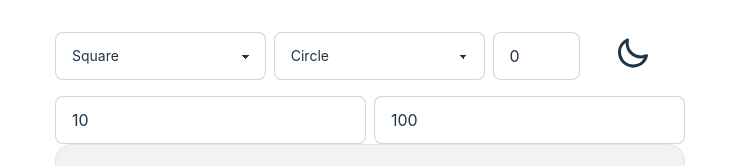
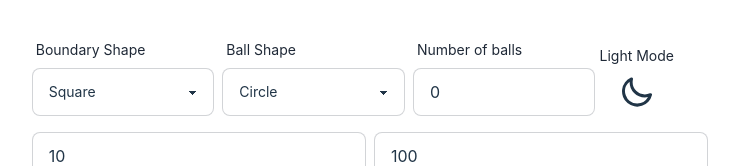
Before and after one commit to AlexanderBeck0/bounce-simulator, a React (Vite) app: page / in a window 1280 px wide. Shown: the top 166 px of the page, without its empty margins (270-1009 px from the left). Built offline with nearby package versions, Linux system fonts and the light colour scheme.

Commit message:
Made theme toggle work (NOTE: Themes properly set up yet)

```diff
--- a/src/App.tsx
+++ b/src/App.tsx
@@ -24,6 +24,7 @@ export default function App() {
 
 	useEffect(() => {
 		localStorage.setItem('isDarkMode', JSON.stringify(isDarkMode));
+		document.querySelector("html")?.setAttribute('data-theme', isDarkMode ? 'dim' : 'light');
 	}, [isDarkMode]);
 
 
@@ -43,7 +44,8 @@ export default function App() {
 				currentBoundarySize={currentBoundarySize}
 				isDarkMode={isDarkMode}
 			/>
-			<P5Canvas shape={currentShape}
+			<P5Canvas
+				shape={currentShape}
 				ballShape={currentBallShape}
 				ballCount={currentBallCount}
 				ballSize={currentBallSize}
--- a/src/components/OptionsUI.tsx
+++ b/src/components/OptionsUI.tsx
@@ -32,40 +32,60 @@ export default function OptionsUI(props: OptionsUIProps): JSX.Element {
         console.log(`Checkbox at index ${index} is now ${checked ? 'checked' : 'unchecked'}`);
     }
 
+    /**
+     * TODO: ###############
+     * Properly set up themes
+     */
     // TODO: Disable autofill
     return (
         <div>
             <div className="flex flex-col">
                 <div className="flex flex-nowrap items-center mb-4">
-                    <div className="flex flex-1 space-x-2 basis-10/12">
-                        <select className="select select-bordered flex-1 w-1/3"
+                    <div className="flex space-x-2 basis-5/6">
+                        <div className="flex flex-col flex-1 basis-1/3">
+                            <div className="label">
+                                <span className="label-text">Boundary Shape</span>
+                            </div>
+                            <select className="select select-bordered"
                                 onChange={(val) => props.changeShape(val.currentTarget.value)}
-                            value={props.currentShape}
-                        >
+                                value={props.currentShape}>
                                 <option disabled>Boundary Shape</option>
                                 {props.shapes.map((shape, index) => {
                                     return <option key={index} value={shape as Shape}>{shape}</option>
                                 })}
                             </select>
+                        </div>
+                        <div className="flex flex-col flex-1 basis-1/3">
+                            <div className="label">
+                                <span className="label-text">Ball Shape</span>
+                            </div>
                             <select
-                            className="select select-bordered flex flex-1 w-1/3"
+                                className="select select-bordered"
                                 onChange={(val) => props.changeBallShape(val.currentTarget.value)}
-                            value={props.currentBallShape}
-                        >
+                                value={props.currentBallShape}>
                                 <option disabled>Ball Shape</option>
                                 {props.shapes.map((shape, index) => {
                                     return <option key={index} value={shape as Shape}>{shape}</option>
                                 })}
                             </select>
+                        </div>
+                        <div className="flex flex-col flex-1 basis-1/3">
+                            <div className="label">
+                                <span className="label-text">Number of balls</span>
+                            </div>
                             <input type="number" placeholder="Number of balls"
-                            className="input input-bordered flex flex-initial w-1/6"
+                                className="input input-bordered w-full"
                                 value={props.currentBallCount} min={0}
                                 onChange={(val) => {
                                     forceMinimumOfZero(val);
                                     props.changeBallCount(val.currentTarget.valueAsNumber)
                                 }} />
                         </div>
-                    <div className="flex-initial basis-2/12 w-1/5">
+                    </div>
+                    <div className="flex flex-col flex-initial basis-1/6 max-w-fit">
+                        <div className="label">
+                            <span className="label-text">{props.isDarkMode ? 'Dark' : 'Light'} Mode</span>
+                        </div>
                         <label className="swap swap-rotate">
                             <input type="checkbox" onChange={() => props.setIsDarkMode(!props.isDarkMode)} checked={props.isDarkMode} />
                             <svg className="swap-on fill-current w-9 h-9" xmlns="http://www.w3.org/2000/svg" viewBox="0 0 24 24"><path d="M5.64,17l-.71.71a1,1,0,0,0,0,1.41,1,1,0,0,0,1.41,0l.71-.71A1,1,0,0,0,5.64,17ZM5,12a1,1,0,0,0-1-1H3a1,1,0,0,0,0,2H4A1,1,0,0,0,5,12Zm7-7a1,1,0,0,0,1-1V3a1,1,0,0,0-2,0V4A1,1,0,0,0,12,5ZM5.64,7.05a1,1,0,0,0,.7.29,1,1,0,0,0,.71-.29,1,1,0,0,0,0-1.41l-.71-.71A1,1,0,0,0,4.93,6.34Zm12,.29a1,1,0,0,0,.7-.29l.71-.71a1,1,0,1,0-1.41-1.41L17,5.64a1,1,0,0,0,0,1.41A1,1,0,0,0,17.66,7.34ZM21,11H20a1,1,0,0,0,0,2h1a1,1,0,0,0,0-2Zm-9,8a1,1,0,0,0-1,1v1a1,1,0,0,0,2,0V20A1,1,0,0,0,12,19ZM18.36,17A1,1,0,0,0,17,18.36l.71.71a1,1,0,0,0,1.41,0,1,1,0,0,0,0-1.41ZM12,6.5A5.5,5.5,0,1,0,17.5,12,5.51,5.51,0,0,0,12,6.5Zm0,9A3.5,3.5,0,1,1,15.5,12,3.5,3.5,0,0,1,12,15.5Z" /></svg>
```
Also changed, not shown: src/components/P5Canvas.tsx (line endings or trailing spaces). Lines whose indentation alone changed are shown as unchanged.
